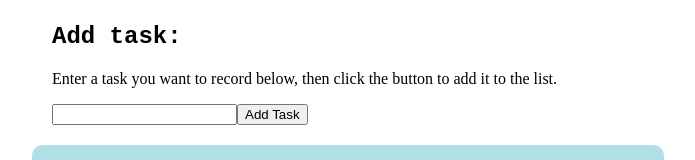
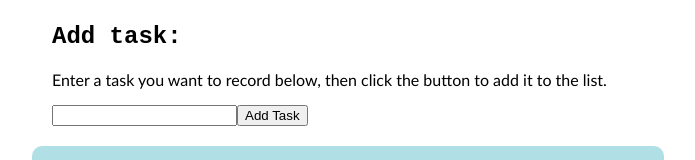
Before and after one commit to SaileshPatel/productivity-app-react-custom-build, a React app: page / in a window 1280 px wide. Shown: the part 129-289 px from the top of the page, without its empty margins (292-987 px from the left). Built offline with nearby package versions, Linux system fonts and the light colour scheme.

Commit message:
Move tasks prop conditional formatting curly bracket to new line

```diff
--- a/src/component/list.jsx
+++ b/src/component/list.jsx
@@ -15,7 +15,8 @@ const List = (props) => {
                         {taskItems}
                     </ul>
                     :
-                    <p>You currently have no tasks to complete.</p>}
+                    <p>You currently have no tasks to complete.</p>
+            }
         </div>
     )
 }
--- a/src/style/add-task-form.scss
+++ b/src/style/add-task-form.scss
@@ -7,4 +7,9 @@
     h2 {
         font-family: 'Courier New', Courier, monospace;
     }
+
+    p {
+        font-family: 'Gill Sans', 'Gill Sans MT', Calibri, 'Trebuchet MS', sans-serif;
+    }
+
 }
```
